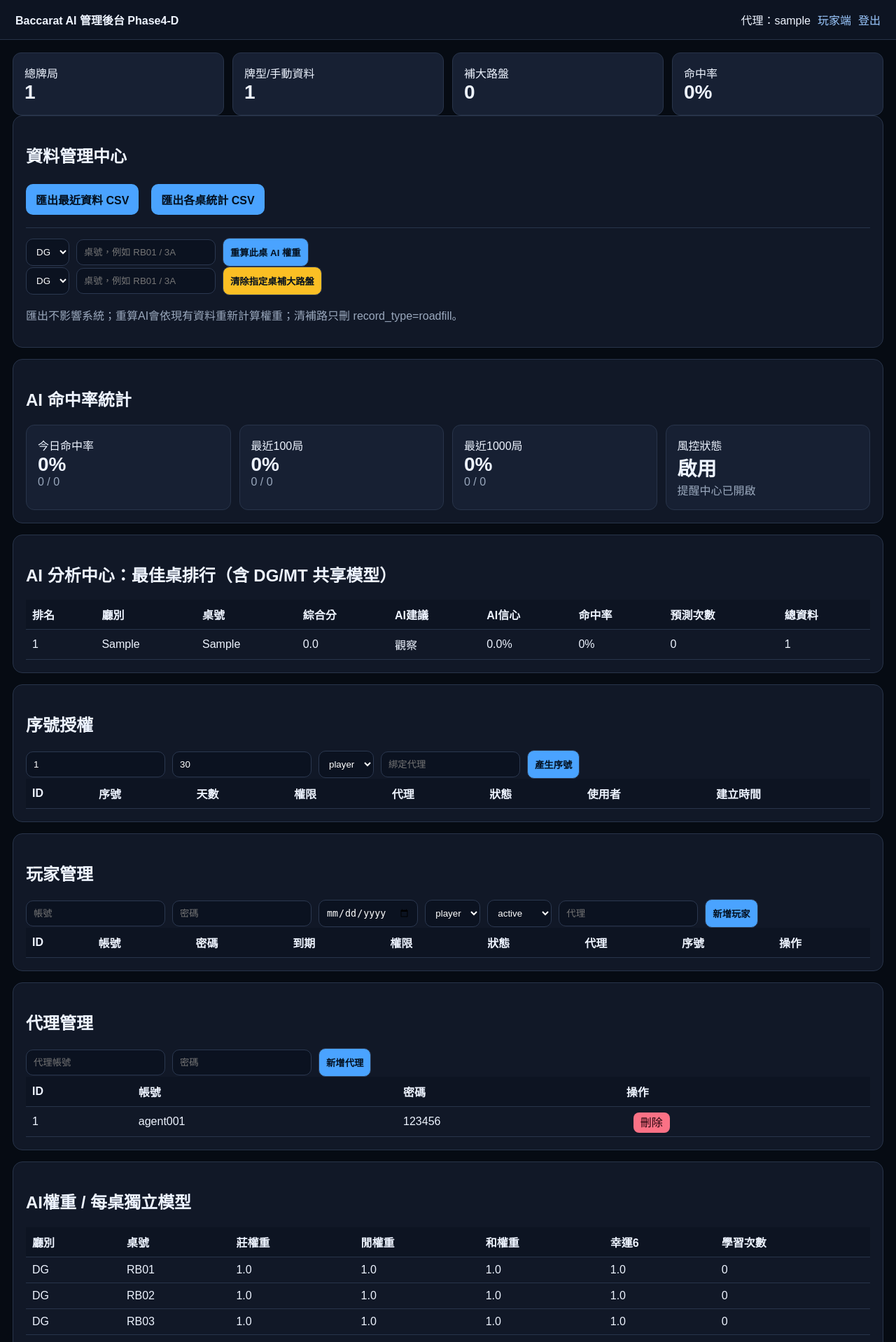
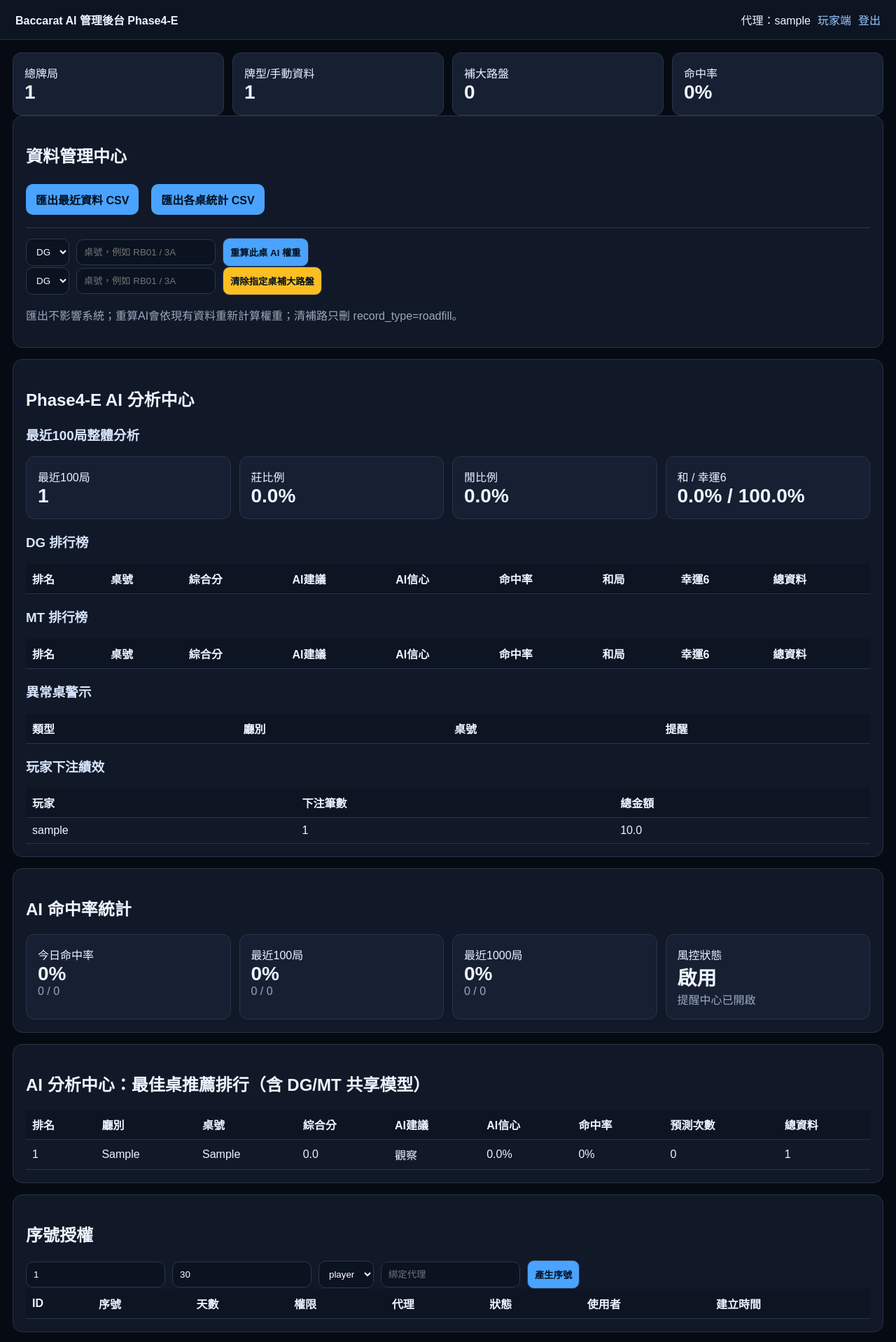
Before and after one commit to hecht19980820/baccarat-ai, a Flask app: page /admin in a window 1280 px wide. Shown: the top 1918 px of the page at 70% size. Run offline with Flask 3, Linux system fonts and the light colour scheme; the visitor is signed in with stand-in values (Sample User, id 1); data comes from the database, SQL or seed files in the repository; tables that the repository leaves empty hold one stand-in row (values such as "Sample post"); lists and menus that the app fills with data are empty.

Commit message:
update full version

```diff
--- a/main.py
+++ b/main.py
@@ -4,7 +4,7 @@ import sqlite3, os, secrets, string, re, csv, io
 from datetime import datetime, timedelta
 
 app = Flask(__name__)
-app.secret_key = os.environ.get("SECRET_KEY", "baccarat_phase4d_secret")
+app.secret_key = os.environ.get("SECRET_KEY", "baccarat_phase4e_secret")
 DB = os.environ.get("DB_PATH", "baccarat_system.db")
 ADMIN_USER = os.environ.get("ADMIN_USER", "admin")
 ADMIN_PASS = os.environ.get("ADMIN_PASS", "Baccarat2026!")
@@ -323,7 +323,7 @@ def admin():
     SUM(CASE WHEN is_correct=1 THEN 1 ELSE 0 END) corrects
     FROM game_records GROUP BY category,table_no ORDER BY category,table_no""").fetchall()
     c.close()
-    return render_template("admin.html", users=users, agents=agents, serials=serials, weights=weights, records=records, total_records=total_records, manual_records=manual_records, roadfill_records=roadfill_records, predict_count=predict_count, hit_rate=hit_rate, table_stats=table_stats, best_tables=best_tables(10), hit_summary=hit_summary(), is_super=is_admin(), agent_user=session.get("agent_user"))
+    return render_template("admin.html", users=users, agents=agents, serials=serials, weights=weights, records=records, total_records=total_records, manual_records=manual_records, roadfill_records=roadfill_records, predict_count=predict_count, hit_rate=hit_rate, table_stats=table_stats, best_tables=best_tables(10), dg_rankings=venue_rankings("DG"), mt_rankings=venue_rankings("MT"), abnormal_tables=abnormal_tables(), bet_performance=bet_performance(), recent_100=recent_100_summary(), hit_summary=hit_summary(), is_super=is_admin(), agent_user=session.get("agent_user"))
 
 @app.route("/add-user", methods=["POST"])
 def add_user():
@@ -410,6 +410,84 @@ def add_bet():
     c.execute("INSERT INTO bets(username,category,table_no,bet_side,amount,created_at) VALUES(?,?,?,?,?,?)", (session.get("user"),d.get("category"),d.get("table_no"),d.get("bet_side"),d.get("amount",0),now()))
     c.commit(); c.close(); return jsonify({"success":True})
 
+
+def venue_rankings(cat):
+    """DG / MT 分開排行榜。"""
+    c = conn()
+    rows = c.execute("""SELECT category, table_no, COUNT(*) total,
+    SUM(CASE WHEN prediction IN ('莊','閒','和') AND record_type!='roadfill' THEN 1 ELSE 0 END) predicts,
+    SUM(CASE WHEN is_correct=1 THEN 1 ELSE 0 END) corrects
+    FROM game_records WHERE category=?
+    GROUP BY category, table_no ORDER BY total DESC""", (cat,)).fetchall()
+    c.close()
+    out = []
+    for r in rows:
+        predicts = r["predicts"] or 0
+        corrects = r["corrects"] or 0
+        hit = round(corrects / predicts * 100, 1) if predicts else 0
+        ai = ai_analysis(r["category"], r["table_no"])
+        score = round(hit * 0.5 + ai["confidence"] * 0.5, 1) if predicts else round(ai["confidence"] * 0.5, 1)
+        out.append({
+            "category": r["category"],
+            "table_no": r["table_no"],
+            "total": r["total"],
+            "predicts": predicts,
+            "hit_rate": hit,
+            "ai_confidence": ai["confidence"],
+            "suggest": ai["suggest"],
+            "tie_rate": ai.get("tie_rate", 0),
+            "lucky6_rate": ai.get("lucky6_rate", 0),
+            "score": score
+        })
+    return sorted(out, key=lambda x: x["score"], reverse=True)
+
+def abnormal_tables():
+    """異常桌警示：和局/幸運6/低命中/高風險。"""
+    warnings = []
+    for cat, tables in [("DG", DG_TABLES), ("MT", MT_TABLES)]:
+        for t in tables:
+            ai = ai_analysis(cat, t)
+            if ai.get("tie_rate", 0) >= 18:
+                warnings.append({"level":"和局偏高", "category":cat, "table_no":t, "message":f"和局率 {ai.get('tie_rate',0)}%，建議觀察"})
+            if ai.get("lucky6_rate", 0) >= 15:
+                warnings.append({"level":"幸運6偏高", "category":cat, "table_no":t, "message":f"幸運6率 {ai.get('lucky6_rate',0)}%，可列入提醒"})
+            if ai.get("risk") == "高" and ai.get("confidence",0) > 0:
+                warnings.append({"level":"高風險", "category":cat, "table_no":t, "message":f"AI信心 {ai.get('confidence',0)}%，風險高，避免重壓"})
+    return warnings[:30]
+
+def bet_performance():
+    """玩家下注績效統計。"""
+    c = conn()
+    rows = c.execute("""SELECT username, COUNT(*) total_bets, SUM(amount) total_amount
+                        FROM bets GROUP BY username ORDER BY total_bets DESC""").fetchall()
+    c.close()
+    return [{"username":r["username"], "total_bets":r["total_bets"], "total_amount":round(r["total_amount"] or 0, 2)} for r in rows]
+
+def recent_100_summary():
+    """最近100局整體分析。"""
+    c = conn()
+    rows = c.execute("SELECT * FROM game_records ORDER BY id DESC LIMIT 100").fetchall()
+    c.close()
+    if not rows:
+        return {"total":0,"banker":0,"player":0,"tie":0,"lucky6":0,"banker_rate":0,"player_rate":0,"tie_rate":0,"lucky6_rate":0}
+    total = len(rows)
+    banker = sum(1 for r in rows if r["result"] == "莊")
+    player = sum(1 for r in rows if r["result"] == "閒")
+    tie = sum(1 for r in rows if r["result"] == "和")
+    lucky = sum(1 for r in rows if r["lucky6"] == 1)
+    return {
+        "total": total,
+        "banker": banker,
+        "player": player,
+        "tie": tie,
+        "lucky6": lucky,
+        "banker_rate": round(banker/total*100,1),
+        "player_rate": round(player/total*100,1),
+        "tie_rate": round(tie/total*100,1),
+        "lucky6_rate": round(lucky/total*100,1)
+    }
+
+
 @app.route("/export-records")
 def export_records():
     if not (is_admin() or is_agent()):
--- a/static/style.css
+++ b/static/style.css
@@ -20,3 +20,5 @@ table{width:100%;border-collapse:collapse;min-width:900px}th,td{border-bottom:1p
 .alert-list{display:grid;gap:8px;margin:8px 0 14px 0}
 
 .button-link{display:inline-block;background:#4aa3ff;color:#03101f;font-weight:800;padding:10px 14px;border-radius:10px;margin:4px 8px 4px 0}hr{border:0;border-top:1px solid #28344a;margin:14px 0}
+
+.card h3{margin-top:18px;color:#d8e6ff}.box b{word-break:break-word}
--- a/templates/admin.html
+++ b/templates/admin.html
@@ -1,5 +1,5 @@
-<!doctype html><html lang="zh-Hant"><head><meta charset="utf-8"><meta name="viewport" content="width=device-width,initial-scale=1"><title>管理後台 Phase4-D</title><link rel="stylesheet" href="/static/style.css"></head><body>
-<header><b>Baccarat AI 管理後台 Phase4-D</b><nav>{% if agent_user %}<span>代理：{{agent_user}}</span>{% endif %}<a href="/">玩家端</a><a href="/admin-logout">登出</a></nav></header>
+<!doctype html><html lang="zh-Hant"><head><meta charset="utf-8"><meta name="viewport" content="width=device-width,initial-scale=1"><title>管理後台 Phase4-E</title><link rel="stylesheet" href="/static/style.css"></head><body>
+<header><b>Baccarat AI 管理後台 Phase4-E</b><nav>{% if agent_user %}<span>代理：{{agent_user}}</span>{% endif %}<a href="/">玩家端</a><a href="/admin-logout">登出</a></nav></header>
 <main class="wrap">
 <div class="kpi"><div class="box">總牌局<br><b>{{total_records}}</b></div><div class="box">牌型/手動資料<br><b>{{manual_records}}</b></div><div class="box">補大路盤<br><b>{{roadfill_records}}</b></div><div class="box">命中率<br><b>{{hit_rate}}%</b></div></div>
 
@@ -22,6 +22,50 @@
 </form>
 <p class="muted">匯出不影響系統；重算AI會依現有資料重新計算權重；清補路只刪 record_type=roadfill。</p>
 </section>
+
+<section class="card">
+<h2>Phase4-E AI 分析中心</h2>
+
+<h3>最近100局整體分析</h3>
+<div class="kpi">
+  <div class="box">最近100局<br><b>{{recent_100.total}}</b></div>
+  <div class="box">莊比例<br><b>{{recent_100.banker_rate}}%</b></div>
+  <div class="box">閒比例<br><b>{{recent_100.player_rate}}%</b></div>
+  <div class="box">和 / 幸運6<br><b>{{recent_100.tie_rate}}% / {{recent_100.lucky6_rate}}%</b></div>
+</div>
+
+<h3>DG 排行榜</h3>
+<table>
+<tr><th>排名</th><th>桌號</th><th>綜合分</th><th>AI建議</th><th>AI信心</th><th>命中率</th><th>和局</th><th>幸運6</th><th>總資料</th></tr>
+{% for r in dg_rankings %}
+<tr><td>{{loop.index}}</td><td>{{r.table_no}}</td><td>{{r.score}}</td><td>{{r.suggest}}</td><td>{{r.ai_confidence}}%</td><td>{{r.hit_rate}}%</td><td>{{r.tie_rate}}%</td><td>{{r.lucky6_rate}}%</td><td>{{r.total}}</td></tr>
+{% endfor %}
+</table>
+
+<h3>MT 排行榜</h3>
+<table>
+<tr><th>排名</th><th>桌號</th><th>綜合分</th><th>AI建議</th><th>AI信心</th><th>命中率</th><th>和局</th><th>幸運6</th><th>總資料</th></tr>
+{% for r in mt_rankings %}
+<tr><td>{{loop.index}}</td><td>{{r.table_no}}</td><td>{{r.score}}</td><td>{{r.suggest}}</td><td>{{r.ai_confidence}}%</td><td>{{r.hit_rate}}%</td><td>{{r.tie_rate}}%</td><td>{{r.lucky6_rate}}%</td><td>{{r.total}}</td></tr>
+{% endfor %}
+</table>
+
+<h3>異常桌警示</h3>
+<table>
+<tr><th>類型</th><th>廳別</th><th>桌號</th><th>提醒</th></tr>
+{% for a in abnormal_tables %}
+<tr><td>{{a.level}}</td><td>{{a.category}}</td><td>{{a.table_no}}</td><td>{{a.message}}</td></tr>
+{% endfor %}
+</table>
+
+<h3>玩家下注績效</h3>
+<table>
+<tr><th>玩家</th><th>下注筆數</th><th>總金額</th></tr>
+{% for b in bet_performance %}
+<tr><td>{{b.username}}</td><td>{{b.total_bets}}</td><td>{{b.total_amount}}</td></tr>
+{% endfor %}
+</table>
+</section>
 <section class="card"><h2>AI 命中率統計</h2>
 <div class="kpi">
 <div class="box">今日命中率<br><b>{{hit_summary.today.rate}}%</b><br><span class="muted">{{hit_summary.today.correct}} / {{hit_summary.today.total}}</span></div>
@@ -30,7 +74,7 @@
 <div class="box">風控狀態<br><b>啟用</b><br><span class="muted">提醒中心已開啟</span></div>
 </div>
 </section>
-<section class="card"><h2>AI 分析中心：最佳桌排行（含 DG/MT 共享模型）</h2><table><tr><th>排名</th><th>廳別</th><th>桌號</th><th>綜合分</th><th>AI建議</th><th>AI信心</th><th>命中率</th><th>預測次數</th><th>總資料</th></tr>{% for b in best_tables %}<tr><td>{{loop.index}}</td><td>{{b.category}}</td><td>{{b.table_no}}</td><td>{{b.score}}</td><td>{{b.suggest}}</td><td>{{b.ai_confidence}}%</td><td>{{b.hit_rate}}%</td><td>{{b.predicts}}</td><td>{{b.total}}</td></tr>{% endfor %}</table></section>
+<section class="card"><h2>AI 分析中心：最佳桌推薦排行（含 DG/MT 共享模型）</h2><table><tr><th>排名</th><th>廳別</th><th>桌號</th><th>綜合分</th><th>AI建議</th><th>AI信心</th><th>命中率</th><th>預測次數</th><th>總資料</th></tr>{% for b in best_tables %}<tr><td>{{loop.index}}</td><td>{{b.category}}</td><td>{{b.table_no}}</td><td>{{b.score}}</td><td>{{b.suggest}}</td><td>{{b.ai_confidence}}%</td><td>{{b.hit_rate}}%</td><td>{{b.predicts}}</td><td>{{b.total}}</td></tr>{% endfor %}</table></section>
 <section class="card"><h2>序號授權</h2><form class="row" method="post" action="/create-serial"><input name="qty" type="number" value="1" min="1" placeholder="數量"><input name="days" type="number" value="30" placeholder="天數"><select name="role"><option>player</option><option>vip</option></select>{% if is_super %}<input name="agent" placeholder="綁定代理">{% endif %}<button>產生序號</button></form><table><tr><th>ID</th><th>序號</th><th>天數</th><th>權限</th><th>代理</th><th>狀態</th><th>使用者</th><th>建立時間</th></tr>{% for s in serials %}<tr><td>{{s.id}}</td><td><b>{{s.code}}</b></td><td>{{s.days}}</td><td>{{s.role}}</td><td>{{s.agent}}</td><td>{{s.status}}</td><td>{{s.used_by}}</td><td>{{s.created_at}}</td></tr>{% endfor %}</table></section>
 <section class="card"><h2>玩家管理</h2><form class="row" method="post" action="/add-user"><input name="username" placeholder="帳號"><input name="password" placeholder="密碼"><input name="expire_date" type="date"><select name="role"><option>player</option><option>vip</option></select><select name="status"><option>active</option><option>disabled</option></select>{% if is_super %}<input name="agent" placeholder="代理">{% endif %}<button>新增玩家</button></form><table><tr><th>ID</th><th>帳號</th><th>密碼</th><th>到期</th><th>權限</th><th>狀態</th><th>代理</th><th>序號</th><th>操作</th></tr>{% for u in users %}<tr><td>{{u.id}}</td><td>{{u.username}}</td><td>{{u.password}}</td><td>{{u.expire_date}}</td><td>{{u.role}}</td><td>{{u.status}}</td><td>{{u.agent}}</td><td>{{u.serial_code}}</td><td><a class="danger" href="/delete-user/{{u.id}}">刪除</a></td></tr>{% endfor %}</table></section>
 {% if is_super %}<section class="card"><h2>代理管理</h2><form class="row" method="post" action="/add-agent"><input name="username" placeholder="代理帳號"><input name="password" placeholder="密碼"><button>新增代理</button></form><table><tr><th>ID</th><th>帳號</th><th>密碼</th><th>操作</th></tr>{% for a in agents %}<tr><td>{{a.id}}</td><td>{{a.username}}</td><td>{{a.password}}</td><td><a class="danger" href="/delete-agent/{{a.id}}">刪除</a></td></tr>{% endfor %}</table></section>{% endif %}
--- a/templates/index.html
+++ b/templates/index.html
@@ -1,8 +1,8 @@
 <!doctype html>
 <html lang="zh-Hant">
-<head><meta charset="utf-8"><meta name="viewport" content="width=device-width,initial-scale=1"><title>Baccarat AI Phase4-D</title><link rel="stylesheet" href="/static/style.css"></head>
+<head><meta charset="utf-8"><meta name="viewport" content="width=device-width,initial-scale=1"><title>Baccarat AI Phase4-E</title><link rel="stylesheet" href="/static/style.css"></head>
 <body>
-<header><b>Baccarat AI 玩家端 Phase4-D</b><nav><span>{{user}}</span><a href="/player-logout">登出</a><a href="/admin-login">管理後台</a></nav></header>
+<header><b>Baccarat AI 玩家端 Phase4-E</b><nav><span>{{user}}</span><a href="/player-logout">登出</a><a href="/admin-login">管理後台</a></nav></header>
 <main class="wrap grid">
 <section class="card">
 <h2>桌號選擇</h2><div class="row"><select id="category"><option>DG</option><option>MT</option></select><select id="table_no"></select><button onclick="clearFront()">清除此桌畫面</button><button class="warn" onclick="undoLast()">撤回最後一局</button></div>
@@ -18,7 +18,7 @@
 <div>信心值：<b id="confidence">0%</b>　風險：<b id="risk">高</b></div>
 <div>趨勢：<b id="trend">資料不足</b></div><div>路型：<b id="road_pattern">資料不足</b></div>
 <div>和局率：<b id="tie_rate">0%</b> / 幸運6率：<b id="lucky_rate">0%</b></div>
-  <div>共享模型：<b id="shared_model">資料不足</b></div><p class="muted" id="reason"></p><div id="alerts"></div><h3>AI提醒中心</h3><div id="alert_list" class="alert-list"></div>
+  <div>共享模型：<b id="shared_model">資料不足</b></div><p class="muted" id="reason"></p><div id="alerts"></div><h3>AI提醒中心 / Phase4-E</h3><div id="alert_list" class="alert-list"></div>
 <h3>最近 N 局分析</h3><div id="windows" class="window-grid"></div>
 <h3>下注紀錄</h3><div class="row"><select id="bet_side"><option>莊</option><option>閒</option><option>和</option><option>幸運6</option></select><input id="amount" type="number" placeholder="金額"><button onclick="saveBet()">紀錄下注</button></div>
 </section>
```
Also changed, not shown: README.txt.
